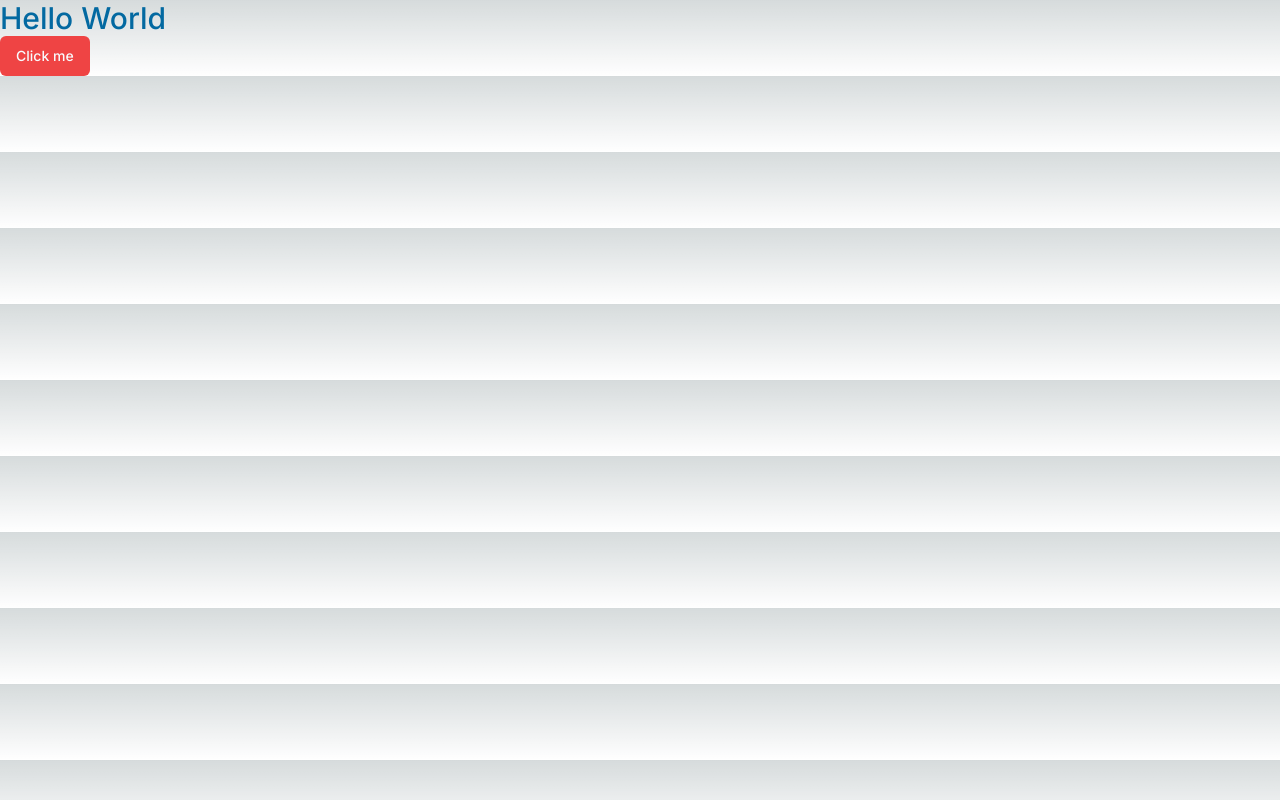
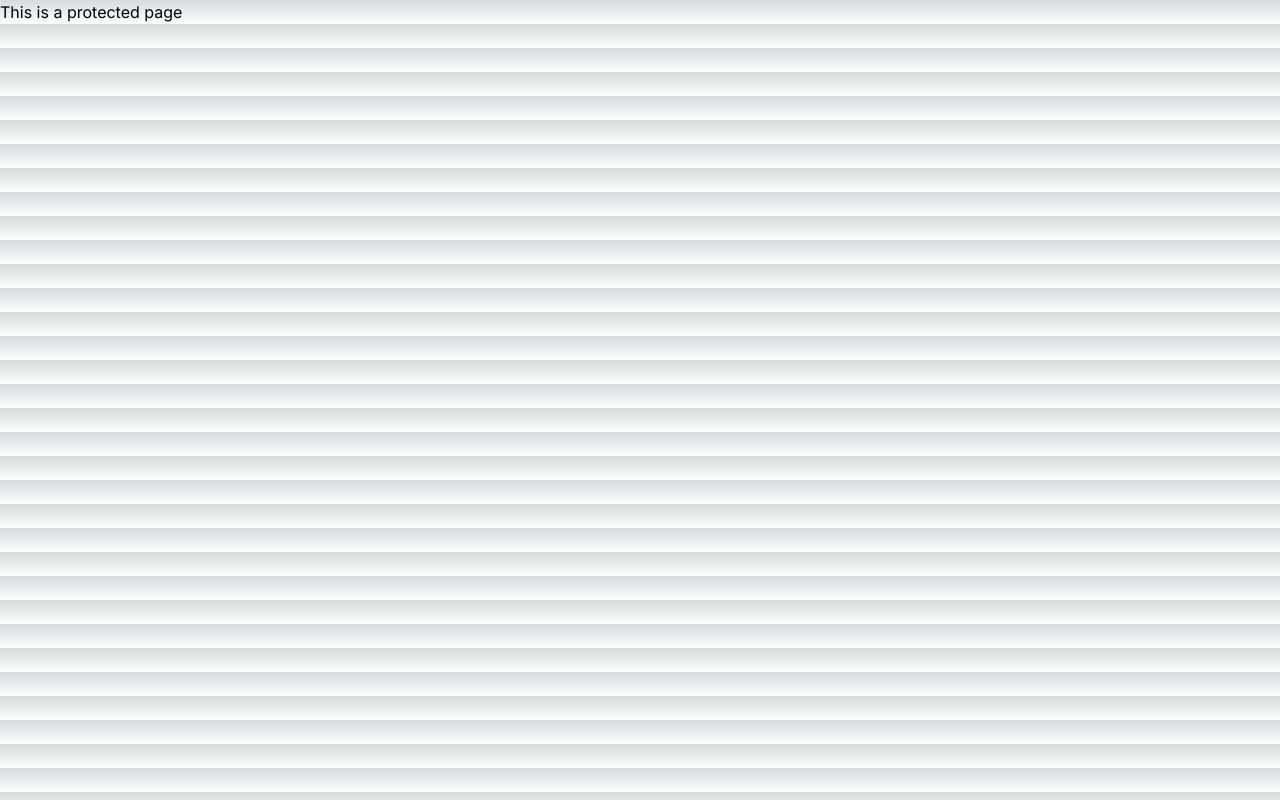
Before and after one commit to NaomiKleinhans/LoomHubSkills, a Next.js app: page / in a window 1280 px wide. Built offline with nearby package versions, Linux system fonts and the light colour scheme.

Commit message:
progress

```diff
--- /dev/null
+++ b/app/(auth)/(routes)/sign-in/page.tsx
@@ -0,0 +1,9 @@
+const SignInPAge = () => {
+	return (
+		<div>
+			This is an unprotected page
+		</div>
+	 );
+}
+
+export default SignInPAge;
--- a/app/(dashboard)/(routes)/page.tsx
+++ b/app/(dashboard)/(routes)/page.tsx
@@ -1,15 +1,7 @@
-import { Button } from '@/components/ui/button'
-import Image from 'next/image'
-
 export default function Home() {
   return (
 		<div>
-      <p className='text-3xl font-medium text-sky-700'>
-        Hello World
-      </p>
-      <Button variant='destructive'>
-        Click me
-      </Button>
+      <p >This is a protected page</p>
 		</div>
 	)
 }
```
